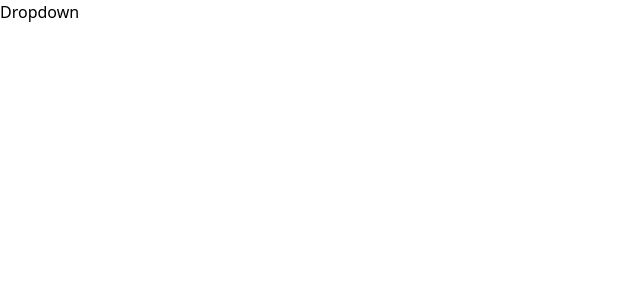
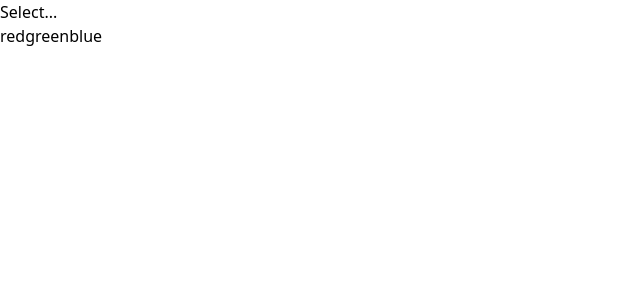
Before and after one commit to mirmadiha/react-comps, a React (Vite) app: page / in a window 1280 px wide. Shown: the top 300 px of the page, without its empty margins (0-640 px from the left). Built offline with nearby package versions, Linux system fonts and the light colour scheme.

Commit message:
dropdown

```diff
--- a/src/components/Dropdown.js
+++ b/src/components/Dropdown.js
@@ -1,5 +1,14 @@
 function Dropdown({options}){
-    return <div>Dropdown</div>
+
+    const renderedOptions=options.map((option)=>{
+        return option.label;
+    })
+
+
+    return <div>
+        <div>Select...</div>
+        <div>{renderedOptions}</div>
+    </div>
 };
 
 export default Dropdown;
```
